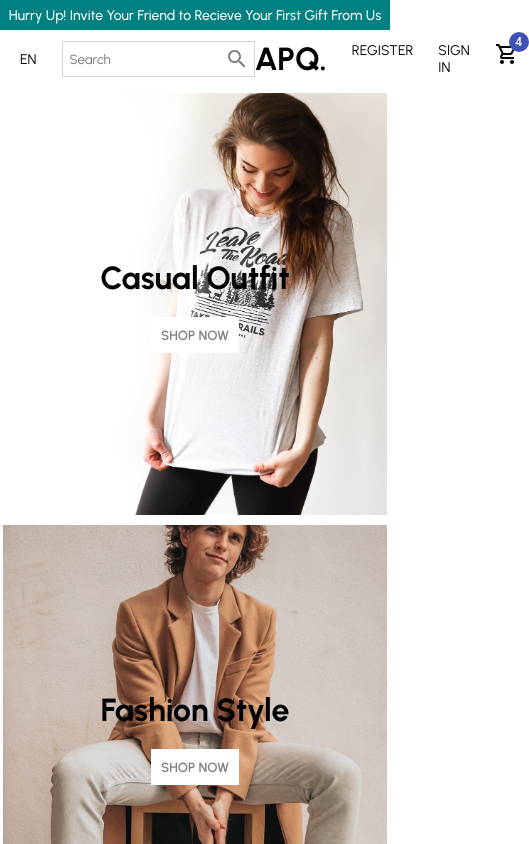
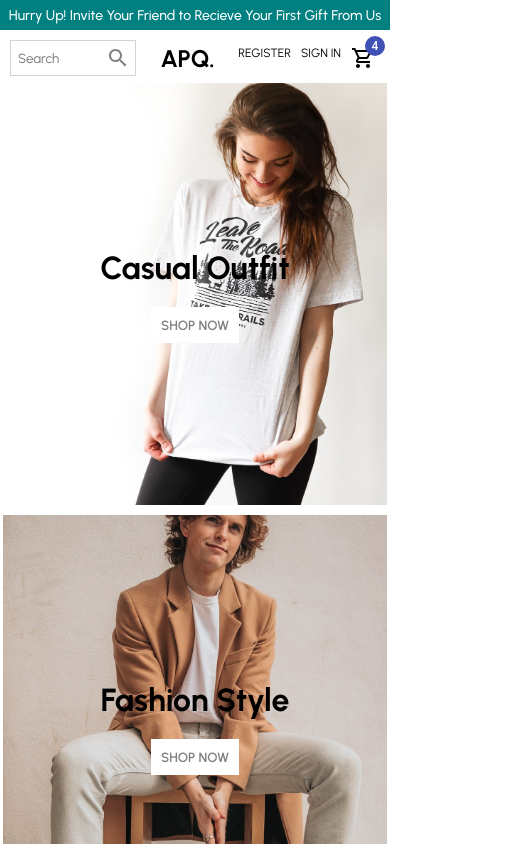
Before and after one commit to AliPooladmast/e-commerce, a React (Create React App) app: page / in a window 390 px wide. Shown: the top 844 px of the page, 529 px wide, since content can reach past the window. Built offline with nearby package versions, Linux system fonts and the light colour scheme.

Commit message:
navbar: improve the responsivity of navbar

```diff
--- a/src/components/NavBar/NavBar.module.scss
+++ b/src/components/NavBar/NavBar.module.scss
@@ -1,7 +1,7 @@
 .Container {
   height: 60px;
 
-  @media only screen and (max-width: 380px) {
+  @media only screen and (max-width: 600px) {
     height: 50px;
   }
 }
@@ -12,13 +12,13 @@
   justify-content: space-between;
   align-items: center;
 
-  @media only screen and (max-width: 380px) {
+  @media only screen and (max-width: 600px) {
     padding: 10px 0;
   }
 }
 
 .Left {
-  flex: 1;
+  flex: 2;
   display: flex;
   align-items: center;
 }
@@ -27,7 +27,7 @@
   font-size: 14px;
   cursor: pointer;
 
-  @media only screen and (max-width: 380px) {
+  @media only screen and (max-width: 600px) {
     display: none;
   }
 }
@@ -39,7 +39,7 @@
   margin-left: 25px;
   padding: 5px;
 
-  @media only screen and (max-width: 380px) {
+  @media only screen and (max-width: 600px) {
     margin-left: 10px;
   }
 }
@@ -51,8 +51,8 @@
     outline: none;
   }
 
-  @media only screen and (max-width: 380px) {
-    width: 50px;
+  @media only screen and (max-width: 600px) {
+    width: 22vw;
   }
 }
 
@@ -69,13 +69,13 @@
 .Logo {
   font-weight: bold;
 
-  @media only screen and (max-width: 380px) {
+  @media only screen and (max-width: 600px) {
     font-size: 24px;
   }
 }
 
 .Right {
-  flex: 1;
+  flex: 2;
   display: flex;
   justify-content: flex-end;
 
@@ -83,15 +83,15 @@
     font-size: 14px;
     cursor: pointer;
     margin-left: 25px;
+    white-space: nowrap;
 
-    @media only screen and (max-width: 380px) {
+    @media only screen and (max-width: 600px) {
       font-size: 12px;
       margin-left: 10px;
     }
   }
 
-  @media only screen and (max-width: 380px) {
-    justify-content: center;
-    flex: 2;
+  @media only screen and (max-width: 600px) {
+    margin-right: 15px;
   }
 }
```
